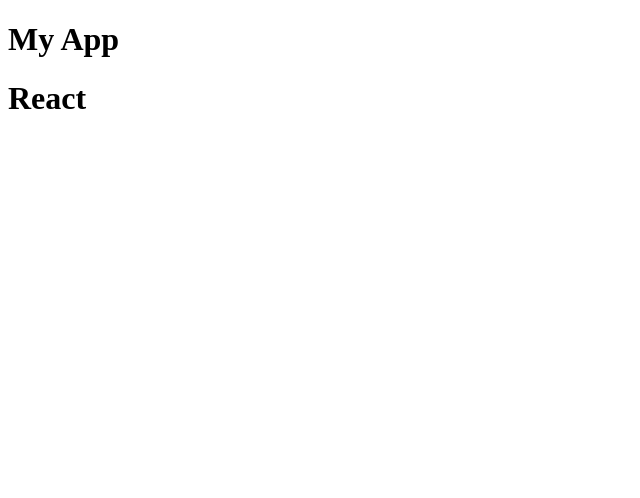
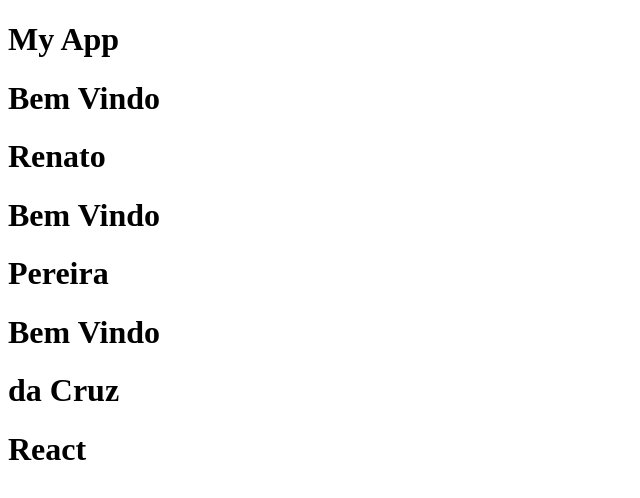
Before and after one commit to renatokim/my-app, a React (Create React App) app: page / in a window 1280 px wide. Shown: the top 498 px of the page, without its empty margins (0-640 px from the left). Built offline with nearby package versions, Linux system fonts and the light colour scheme.

Commit message:
props e component

```diff
--- a/src/App.js
+++ b/src/App.js
@@ -1,9 +1,21 @@
 import './App.css';
+
+const BemVindo = (props) => {
+  return (
+    <div>
+      <h1>Bem Vindo</h1>
+      <h1>{ props.nome }</h1>
+    </div>
+  );
+}
 
 function App() {
   return (
     <div>
       <h1>My App</h1>
+      <BemVindo nome="Renato" />
+      <BemVindo nome="Pereira" />
+      <BemVindo nome="da Cruz" />
       <h1>React</h1>
     </div>
   );
```
